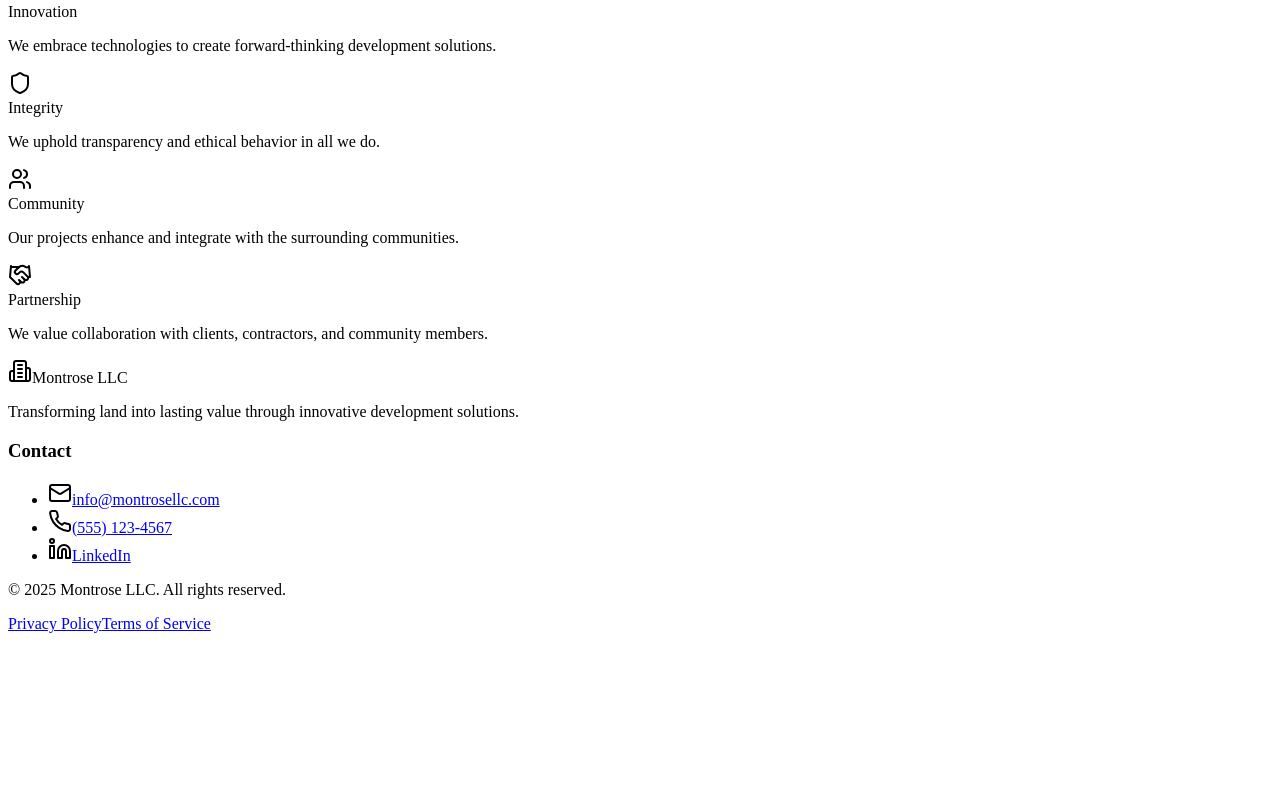
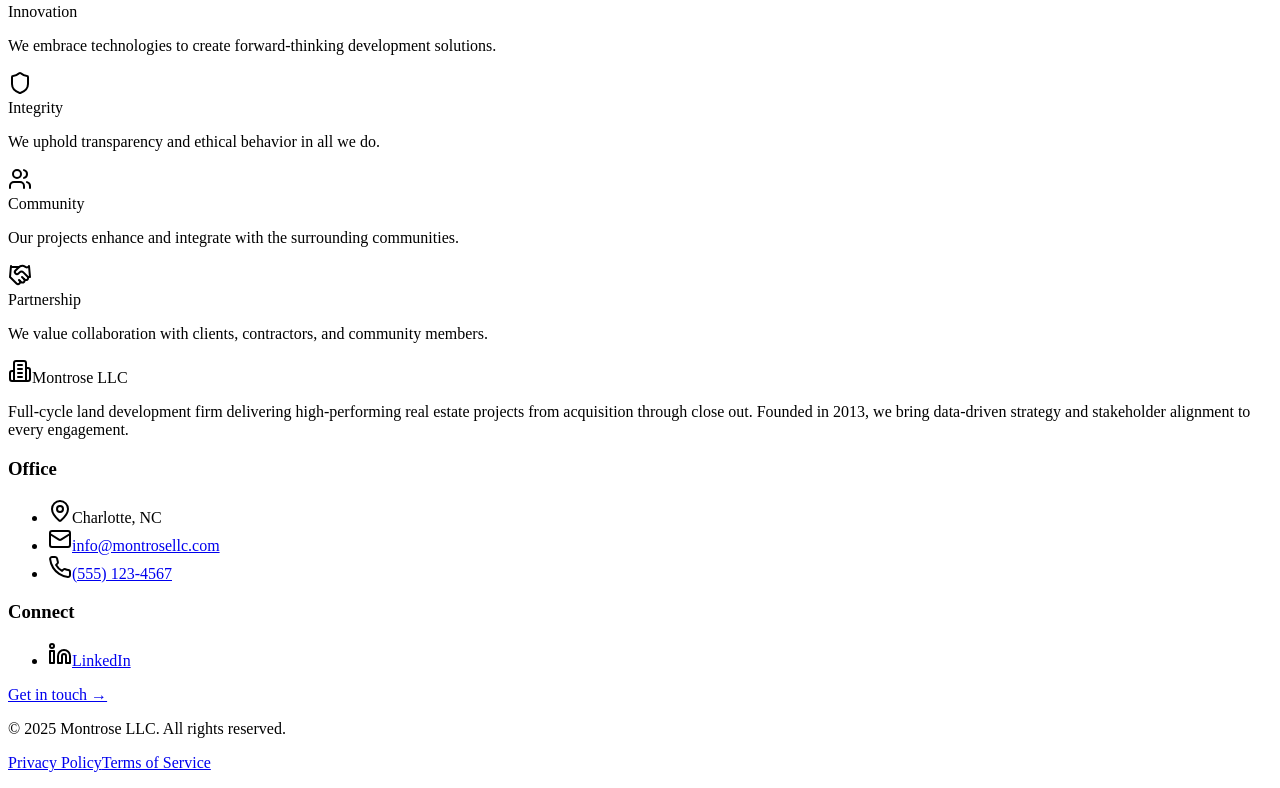
Before and after one commit to AmandaFoess/MontroseWebsite, a React (Vite) app in the folder client/: page /about in a window 1280 px wide. Shown: the part 807-1595 px from the top of the page. Before the commit the page ends 1456 px from the top, so only its background shows below. Built offline with nearby package versions, Linux system fonts and the light colour scheme; a web font is replaced by a local one.

Commit message:
Expand footer with office info and add nav link hover underline animation

```diff
--- a/client/src/components/Footer.tsx
+++ b/client/src/components/Footer.tsx
@@ -1,40 +1,53 @@
 import { Link } from "wouter";
-import { Building2, Mail, Phone, Linkedin } from "lucide-react";
+import { Building2, Mail, Phone, Linkedin, MapPin } from "lucide-react";
 
 export default function Footer() {
   return (
     <footer className="bg-card border-t border-card-border">
       <div className="max-w-7xl mx-auto px-4 md:px-8 py-16">
-        <div className="grid grid-cols-1 md:grid-cols-2 gap-12">
+        <div className="grid grid-cols-1 md:grid-cols-3 gap-12">
           {/* Company Info */}
-          <div>
+          <div className="md:col-span-1">
             <div className="flex items-center gap-2 mb-4">
               <Building2 className="h-6 w-6 text-primary" />
               <span className="text-xl font-bold">Montrose LLC</span>
             </div>
-            <p className="text-sm text-muted-foreground leading-relaxed">
-              Transforming land into lasting value through innovative development solutions.
+            <p className="text-sm text-muted-foreground leading-relaxed mb-4">
+              Full-cycle land development firm delivering high-performing real estate projects from acquisition through close out. Founded in 2013, we bring data-driven strategy and stakeholder alignment to every engagement.
             </p>
           </div>
 
-          {/* Contact */}
+          {/* Office */}
           <div>
-            <h3 className="font-semibold mb-4">Contact</h3>
+            <h3 className="font-semibold mb-4">Office</h3>
             <ul className="space-y-3">
+              <li className="flex items-start gap-2 text-sm text-muted-foreground">
+                <MapPin className="h-4 w-4 mt-0.5 shrink-0" />
+                <span>
+                  Charlotte, NC
+                </span>
+              </li>
               <li className="flex items-center gap-2 text-sm text-muted-foreground">
-                <Mail className="h-4 w-4" />
+                <Mail className="h-4 w-4 shrink-0" />
                 <a href="mailto:info@montrosellc.com" className="hover:text-primary transition-colors">
                   info@montrosellc.com
                 </a>
               </li>
               <li className="flex items-center gap-2 text-sm text-muted-foreground">
-                <Phone className="h-4 w-4" />
+                <Phone className="h-4 w-4 shrink-0" />
                 <a href="tel:+15551234567" className="hover:text-primary transition-colors">
                   (555) 123-4567
                 </a>
               </li>
+            </ul>
+          </div>
+
+          {/* Connect */}
+          <div>
+            <h3 className="font-semibold mb-4">Connect</h3>
+            <ul className="space-y-3">
               <li className="flex items-center gap-2 text-sm text-muted-foreground">
-                <Linkedin className="h-4 w-4" />
+                <Linkedin className="h-4 w-4 shrink-0" />
                 <a
                   href="https://linkedin.com"
                   target="_blank"
@@ -45,6 +58,13 @@ export default function Footer() {
                 </a>
               </li>
             </ul>
+            <div className="mt-6">
+              <Link href="/contact">
+                <span className="text-sm font-medium text-primary hover:underline transition-colors">
+                  Get in touch &rarr;
+                </span>
+              </Link>
+            </div>
           </div>
         </div>
 
--- a/client/src/components/Navigation.tsx
+++ b/client/src/components/Navigation.tsx
@@ -32,10 +32,10 @@ export default function Navigation() {
             {navItems.map((item) => (
               <Link key={item.path} href={item.path} data-testid={`link-${item.label.toLowerCase()}`}>
                 <span
-                  className={`text-sm font-medium transition-colors hover:text-primary ${
+                  className={`relative text-sm font-medium transition-colors hover:text-primary pb-1 after:absolute after:left-0 after:bottom-0 after:h-[2px] after:bg-primary after:transition-all after:duration-300 ${
                     isActive(item.path)
-                      ? "text-primary"
-                      : "text-muted-foreground"
+                      ? "text-primary after:w-full"
+                      : "text-muted-foreground after:w-0 hover:after:w-full"
                   }`}
                 >
                   {item.label}
```
Also changed, not shown: 1 other file (tests, documents, lock files or other folders).
